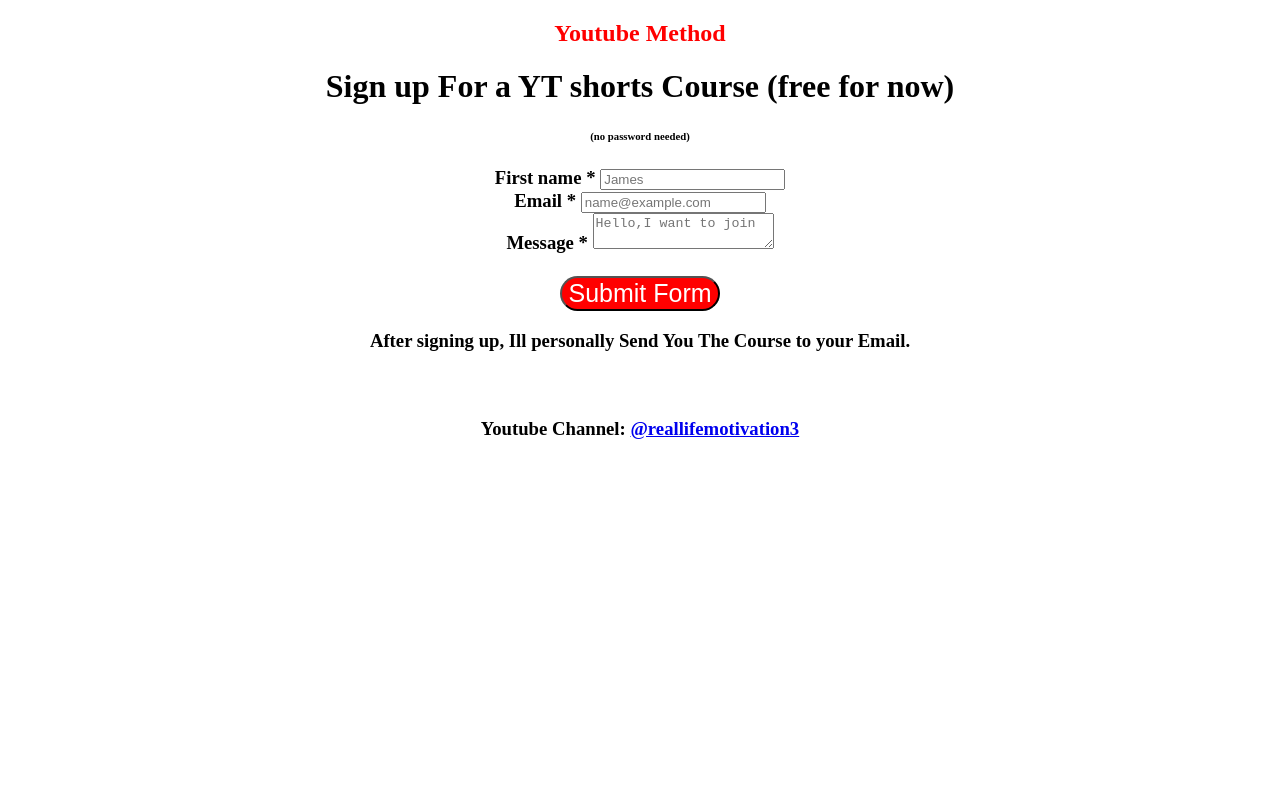
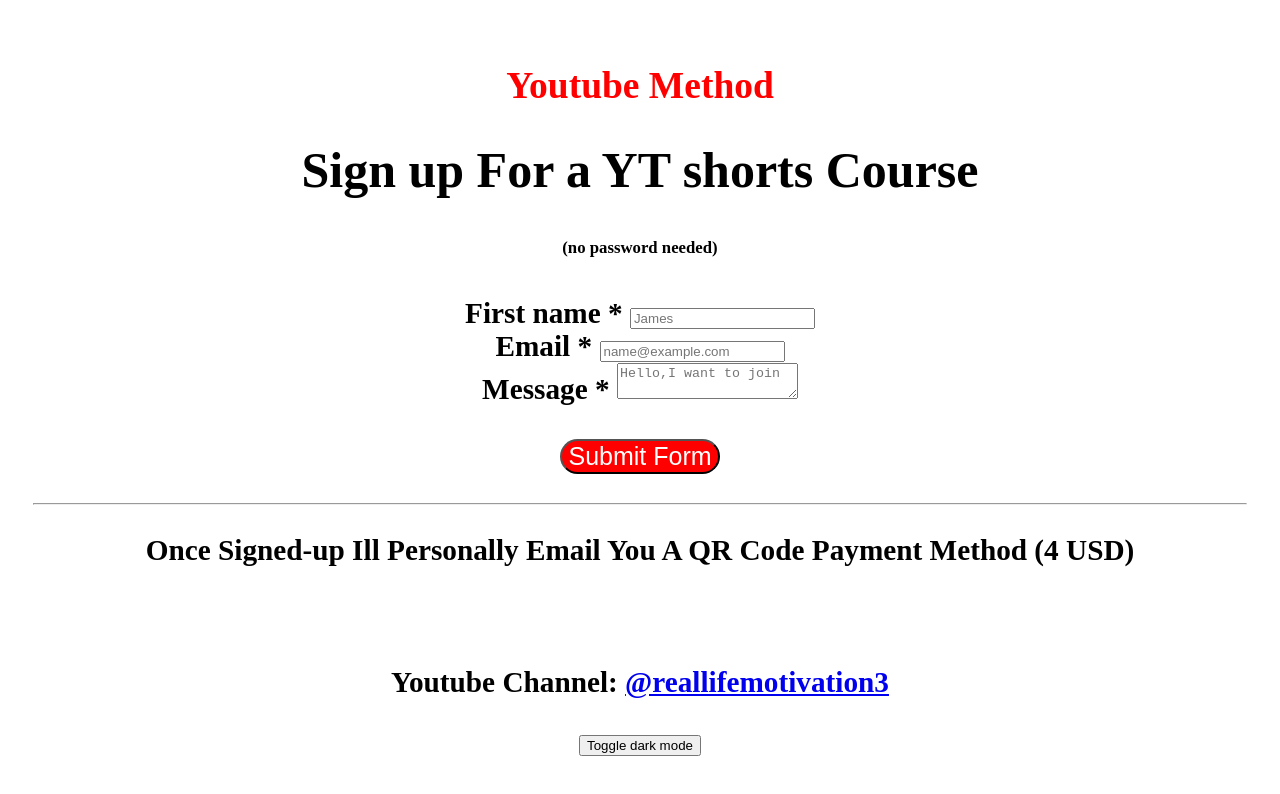
Before and after one commit to FStepan7/Youtube.Method, a plain HTML site: page index.html in a window 1280 px wide. Drawn offline with Linux system fonts and the light colour scheme.

Commit message:
Update index.html

```diff
--- a/index.html
+++ b/index.html
@@ -5,16 +5,27 @@
     <meta charset="utf-8">
     <meta name="viewport" content="width=device-width, initial-scale=1">
     <title>Youtube Method</title>
+    <style>
+    body {
+  padding: 25px;
+  background-color: white;
+  color: black;
+  font-size: 25px;
+}
 
+.dark-mode {
+  background-color: black;
+  color: white;
+}
+</style>
 </head>
 
 <body>
  <center>
 
 
-
     <h2> <span style="color:red; font-weight:bold; ">Youtube Method</span> </h2>
-    <h1>Sign up For a YT shorts Course (free for now)</h1>
+    <h1>Sign up For a YT shorts Course</h1>
     <h6>(no password needed)</h6>
 
 
@@ -49,12 +60,21 @@
 
 
   </form>
-
-  <h3>After signing up, Ill personally Send You The Course to your Email.
-
+   <hr>
+  <h3>
+      Once Signed-up Ill Personally Email You A QR Code Payment Method (4 USD)
   <br><br><br><br>
 
    Youtube Channel: <a href="https://www.youtube.com/@reallifemotivation3">@reallifemotivation3</a> </h3>
+
+       <button onclick="myFunction()">Toggle dark mode</button>
+
+    <script>
+     function myFunction() {
+      var element = document.body;
+      element.classList.toggle("dark-mode");
+}
+    </script>
   </center>
  </body>
 </html>
```
